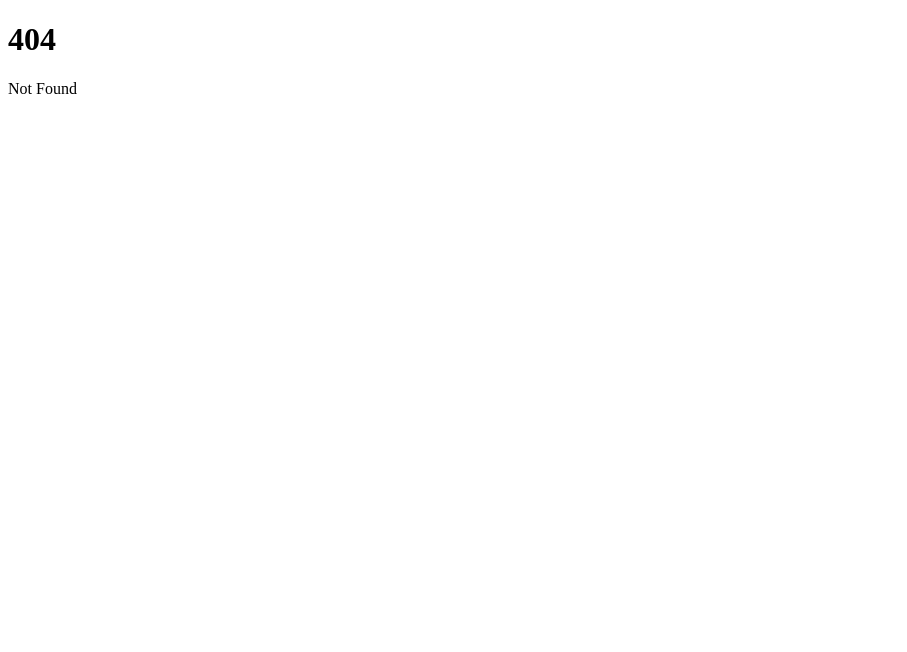
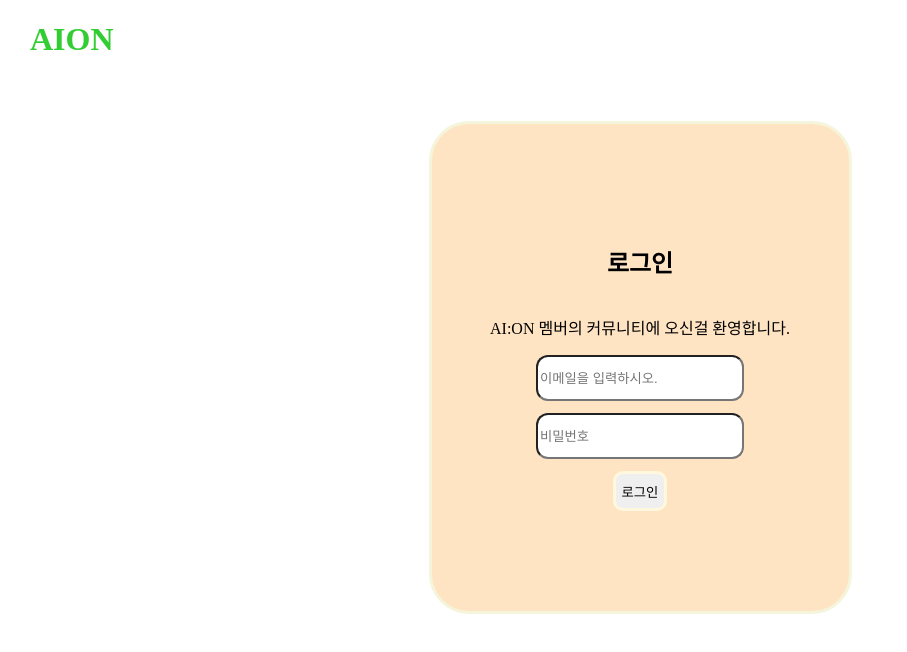
Before and after one commit to kimyoojun/AI-ON_commuity, a SvelteKit app: page /sign_in in a window 1280 px wide. Before the commit this address had no page. Shown: the top 652 px of the page, without its empty margins (0-907 px from the left). Built offline with nearby package versions, Linux system fonts and the light colour scheme.

Commit message:
로그인 페이지 구현현

```diff
--- a/src/app.html
+++ b/src/app.html
@@ -10,3 +10,9 @@
 		<div style="display: contents">%sveltekit.body%</div>
 	</body>
 </html>
+
+<style>
+	body {
+		margin: 0;
+	}
+</style>
--- /dev/null
+++ b/src/routes/(auth)/sign_in/+page.svelte
@@ -0,0 +1,80 @@
+<div id = king>
+    <div id= top_bar>
+        <h1>
+            <a href="/" id = title_a> AION </a>
+        </h1>
+    </div>
+
+    <div id =body>
+        <div id = login_box >
+            <h2 id = login_text> 로그인 </h2>
+            <p id = welcome_text>AI:ON 멤버의 커뮤니티에 오신걸 환영합니다.</p>
+            <input placeholder="이메일을 입력하시오."class = login_input>
+            <input placeholder="비밀번호"class = login_input>
+            <button id = button_ep>로그인</button>
+        </div>
+    </div>
+</div>
+
+<style>
+     #login_box {
+    width: 417px;
+    height: 487px;
+    align-items:center;
+    justify-content:center;
+    display: flex;
+    border: 3px solid beige;
+    flex-direction: column;
+    border-radius: 40px;
+    background-color: bisque;
+    }
+
+    #body{
+        width:100%;
+        height:100%;
+        display:flex;
+        justify-content: center;
+    }
+
+    #king{
+        width:100%;
+        height:100%;
+    }
+
+    #top_bar{
+        width:100%;
+        height:100px;
+    }
+    #iogin_text{
+        width:100;
+        display:flex;
+        align-items:center;
+        justify-content:center
+    }
+    #welcome_text{
+        display:flex;
+        align-items:center;
+        justify-content:center;
+    }
+    .login_input{
+        padding: right 16px;
+        padding: left 16px;
+        padding: top 12px;
+        padding:bottom 12px;
+        border-radius: 12px;
+        width:200px;
+        height:40px;
+        margin-bottom: 12px;
+    }
+    #button_ep{
+        width:10;
+        height: 40px;
+        border-radius: 10px;
+        border: 3px solid cornsilk;
+    }
+    #title_a{
+        text-decoration-line: none;
+        color: limegreen;
+        margin: 30px;
+    }
+</style>
```
Also changed, not shown: src/routes/+page.svelte (+7 -4 lines).
